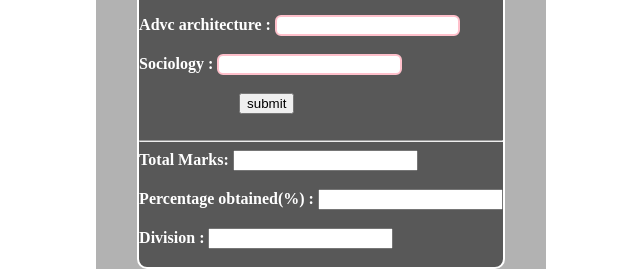
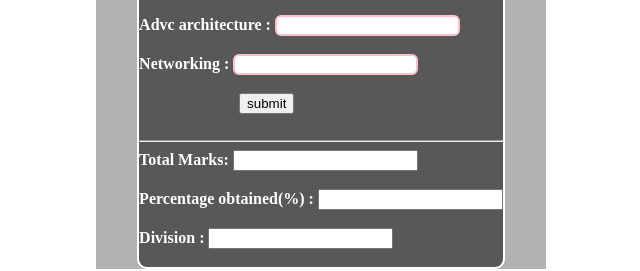
Before and after one commit to Kirmos007/web-projects, a plain HTML site: page result.html in a window 1280 px wide. Shown: the part 354-625 px from the top of the page, 392-1032 px from the left. Drawn offline with Linux system fonts and the light colour scheme.

Commit message:
Update result.html

```diff
--- a/result.html
+++ b/result.html
@@ -107,7 +107,7 @@
            <input type="text" name="sub3" class="inp_sub"><br><br>
            <b>Advc architecture :</b>
            <input type="text" name="sub4" class="inp_sub"><br><br>
-           <b>Sociology :</b>
+           <b>Networking :</b>
            <input type="text" name="sub5" class="inp_sub"><br><br>
 
            <input type="button" value = "submit" onclick="cal_marks()" class="sub"><br><br>
```
